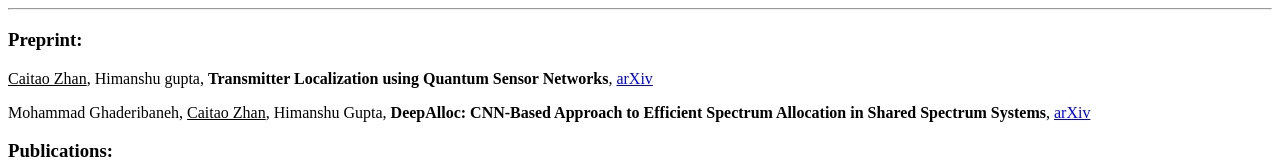
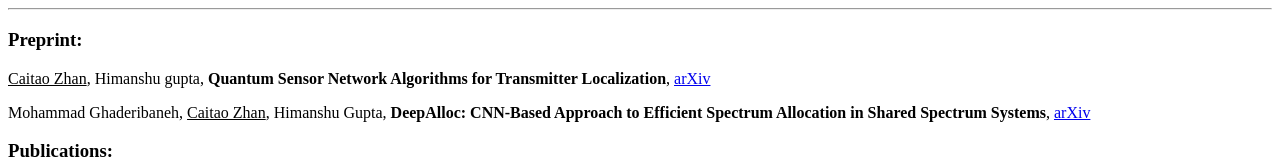
Before and after one commit to caitaozhan/caitaozhan.github.io, a plain HTML site: page index.html in a window 1280 px wide. Shown: the part 813-973 px from the top of the page. Drawn offline with Linux system fonts and the light colour scheme.

Commit message:
update paper

```diff
--- a/index.html
+++ b/index.html
@@ -78,7 +78,7 @@
 
             <div>
                 <h3>Preprint:</h3>
-                <p><u>Caitao Zhan</u>, Himanshu gupta, <b>Transmitter Localization using Quantum Sensor Networks</b>, <a href="https://arxiv.org/abs/2211.02260" target="_blank">arXiv</a></p>
+                <p><u>Caitao Zhan</u>, Himanshu gupta, <b>Quantum Sensor Network Algorithms for Transmitter Localization</b>, <a href="https://arxiv.org/abs/2211.02260" target="_blank">arXiv</a></p>
                 <p>Mohammad Ghaderibaneh, <u>Caitao Zhan</u>, Himanshu Gupta, <b>DeepAlloc: CNN-Based Approach to Efficient Spectrum Allocation in Shared Spectrum Systems</b>, <a href="https://arxiv.org/abs/2201.07762" target="_blank">arXiv</a></p>
 
                 <h3>Publications:</h3>
```
Also changed, not shown: 1 other file.
